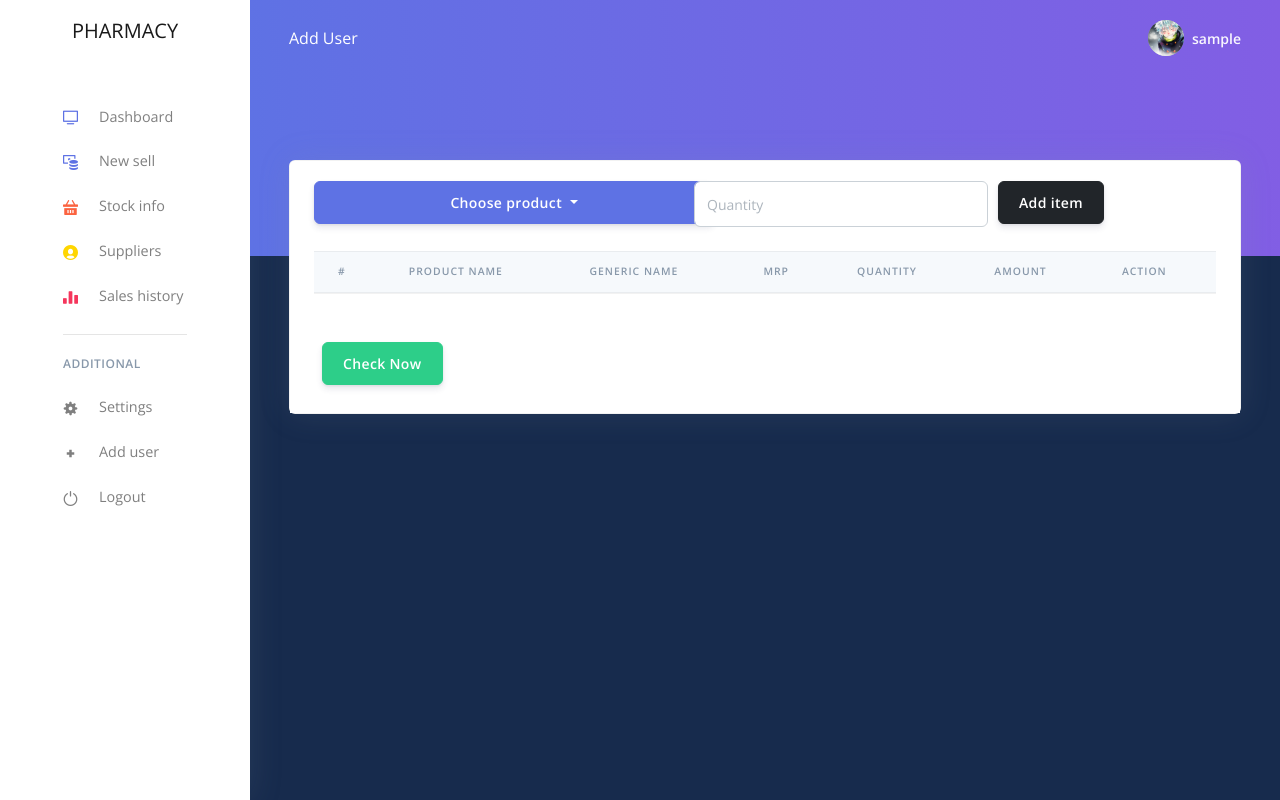
After one commit to nandu1336/pharmacy-1, a Flask app: page /sales-history in a window 1280 px wide. The commit adds this page. Run offline with Flask 2, Linux system fonts and the light colour scheme; the visitor is signed in with stand-in values (Sample User, id 1); lists and menus that the app fills with data are empty; some libraries are stand-ins or nearby versions.

Commit message:
Added Sales history(invoices.html) page but need to work on it still

```diff
--- a/bps/main/working.py
+++ b/bps/main/working.py
@@ -68,3 +68,11 @@ def newEntry():
 		return render_template('newEntry.html' , form = form)
 	else :
 		return redirect(url_for('Login.login'))
+
+@Dashboard.route('/sales-history' , methods = ['POST','GET'])
+def salesHistory():
+	form = NewEntry()
+	if 'user' in session :
+		return render_template('invoices.html' , form = form)
+	else :
+		return redirect(url_for('Login.login'))
--- a/bps/templates/dashboard.html
+++ b/bps/templates/dashboard.html
@@ -46,7 +46,7 @@
 					<div class="card-body">
 						<h2 class="card-title" style="text-align: center;">Invoices</h2>
 						<p class="card-text" style="text-align: center;">Information about all transactions.</p>
-						<div style="text-align: center;"><a href="#" class="btn btn-primary">Sales history</a></div>
+						<div style="text-align: center;"><a href="{{ url_for('Dashboard.salesHistory') }}" class="btn btn-primary">Sales history</a></div>
 					</div>
 				</div>
 			</div>
--- /dev/null
+++ b/bps/templates/invoices.html
@@ -0,0 +1,176 @@
+{% extends "layout.html" %}
+
+{% block content %}
+
+
+
+
+
+
+<body>
+
+  <div class="container-fluid mt--7">
+    <div class="row">
+        <div class="col">
+          <div class="card shadow">
+            <div class="card-header border-0">
+              <form>
+
+                <div class="form-group">
+                  <div class="form-row">
+                    <div class="col-5">
+                        <div class="dropdown" style="width:200px;">
+                          <a class="btn btn-primary dropdown-toggle" style="width:400px;" href="#" role="button" id="chooseProduct" data-toggle="dropdown" aria-haspopup="true" aria-expanded="false">
+                            Choose product
+                          </a>
+
+                          <div class="dropdown-menu" aria-labelledby="chooseProduct">
+                            <a class="dropdown-item" style="width:400px;" href="#">Action</a>
+                          </div>
+                       </div>
+                  </div>
+                  <div class="col-4">
+                      <input type="text" class="form-control" placeholder="Quantity">
+                  </div>
+                  <div class="col">
+                      <button type="button" class="btn btn-dark">Add item</button>
+                  </div>
+
+                </div>
+              </div>
+            </form>
+            <div class="table-responsive">
+              <table class="table align-items-center table-flush">
+                <thead class="thead-light">
+                  <tr>
+                    <th scope="col">#</th>
+                    <th scope="col">Product Name</th>
+                    <th scope="col">Generic Name</th>
+                    <th scope="col">MRP</th>
+                    <th scope="col">Quantity</th>
+                    <th scope="col">Amount</th>
+                    <th scope="col">Action</th>
+                  </tr>
+                </thead>
+                <tbody>
+                  {% for row in result%}
+                    <tr>
+                      {% for i in range(0,12) %}
+                        <td>
+                          {{ row[i] }}
+                      {% endfor %}
+                         <i data-toggle="modal" data-target="#deleteEntry"class="ni ni-scissors text-red btn btn-outline-light"></i>
+                      </td>
+                    </tr>
+                  {% endfor %}
+                </tbody>
+              </table>
+            </div>
+            <!-- Modal -->
+            <div class="modal fade" id="deleteEntry" tabindex="-1" role="dialog" aria-labelledby="DeleteEntry" aria-hidden="true">
+              <div class="modal-dialog modal-dialog-centered" role="document">
+                <div class="modal-content">
+                  <div class="modal-header">
+                    <h3 class="modal-title" id="DeleteEntry">Delete Entry</h3>
+                    <button type="button" class="close" data-dismiss="modal" aria-label="Close">
+                      <span aria-hidden="true">&times;</span>
+                    </button>
+                  </div>
+                  <div class="modal-body">
+                    <h4>Are you sure you want to delete this entry?</h4>
+                  </div>
+                  <div class="modal-footer">
+                    <button type="button" class="btn btn-secondary" data-dismiss="modal">Cancel</button>
+                    <button type="button" class="btn btn-primary">Delete</button>
+                  </div>
+                </div>
+              </div>
+            </div>
+
+
+
+            <div class="card-footer py-4">
+              <nav aria-label="...">
+                <ul class="pagination justify-content-end mb-0">
+                  <!-- <li class="page-item disabled"> -->
+                    <!-- <a class="page-link" href="#" tabindex="-1"> -->
+                      <!-- <i class="fas fa-angle-left"></i> -->
+                      <!-- <span class="sr-only">Previous</span> -->
+                    </a>
+                  </li>
+                  <!-- <li class="page-item active"> -->
+                    <!-- <a class="page-link" href="#">1</a> -->
+                  </li>
+                  <!-- <li class="page-item"> -->
+                    <!-- <a class="page-link" href="#">2 <span class="sr-only">(current)</span></a> -->
+                  </li>
+                  <!-- <li class="page-item"><a class="page-link" href="#">3</a></li> -->
+                  <!-- <li class="page-item"> -->
+                    <!-- <a class="page-link" href="#"> -->
+                      <!-- <i class="fas fa-angle-right"></i> -->
+                      <!-- <span class="sr-only">Next</span> -->
+                    </a>
+                  </li>
+                </ul>
+              </nav>
+            </div>
+            <div class="btn-toolbar justify-content-between" role="toolbar" aria-label="Toolbar with button groups">
+              <div class="btn-group ml-2 mb-2" role="group" aria-label="First group">
+                <a href="{{ url_for('Dashboard.dashboard') }}" type="button" class="btn btn-success">Check Now</a>
+              </div>
+            </div>
+            </div>
+          </div>
+        </div>
+
+      </div>
+  </div>
+
+
+
+
+
+
+      <!-- Footer -->
+    <!-- !!!!!!!!FOOTER NOT NEEDED AS OF NOW
+      <footer class="footer">
+        <div class="row align-items-center justify-content-xl-between">
+          <div class="col-xl-6">
+            <div class="copyright text-center text-xl-left text-muted">
+              &copy; 2018 <a href="https://www.creative-tim.com" class="font-weight-bold ml-1" target="_blank">Creative Tim</a>
+            </div>
+          </div>
+          <div class="col-xl-6">
+            <ul class="nav nav-footer justify-content-center justify-content-xl-end">
+              <li class="nav-item">
+                <a href="https://www.creative-tim.com" class="nav-link" target="_blank">Creative Tim</a>
+              </li>
+              <li class="nav-item">
+                <a href="https://www.creative-tim.com/presentation" class="nav-link" target="_blank">About Us</a>
+              </li>
+              <li class="nav-item">
+                <a href="http://blog.creative-tim.com" class="nav-link" target="_blank">Blog</a>
+              </li>
+              <li class="nav-item">
+                <a href="https://github.com/creativetimofficial/argon-dashboard/blob/master/LICENSE.md" class="nav-link" target="_blank">MIT License</a>
+              </li>
+            </ul>
+          </div>
+        </div>
+      </footer>
+    -->
+  <!-- Argon Scripts -->
+  <!-- Core -->
+  <script src="./assets/vendor/jquery/dist/jquery.min.js"></script>
+  <script src="./assets/vendor/bootstrap/dist/js/bootstrap.bundle.min.js"></script>
+  <!-- Optional JS -->
+  <script src="./assets/vendor/chart.js/dist/Chart.min.js"></script>
+  <script src="./assets/vendor/chart.js/dist/Chart.extension.js"></script>
+  <!-- Argon JS -->
+  <script src="./assets/js/argon.js?v=1.0.0"></script>
+
+
+</body>
+
+
+{% endblock content %}
```
